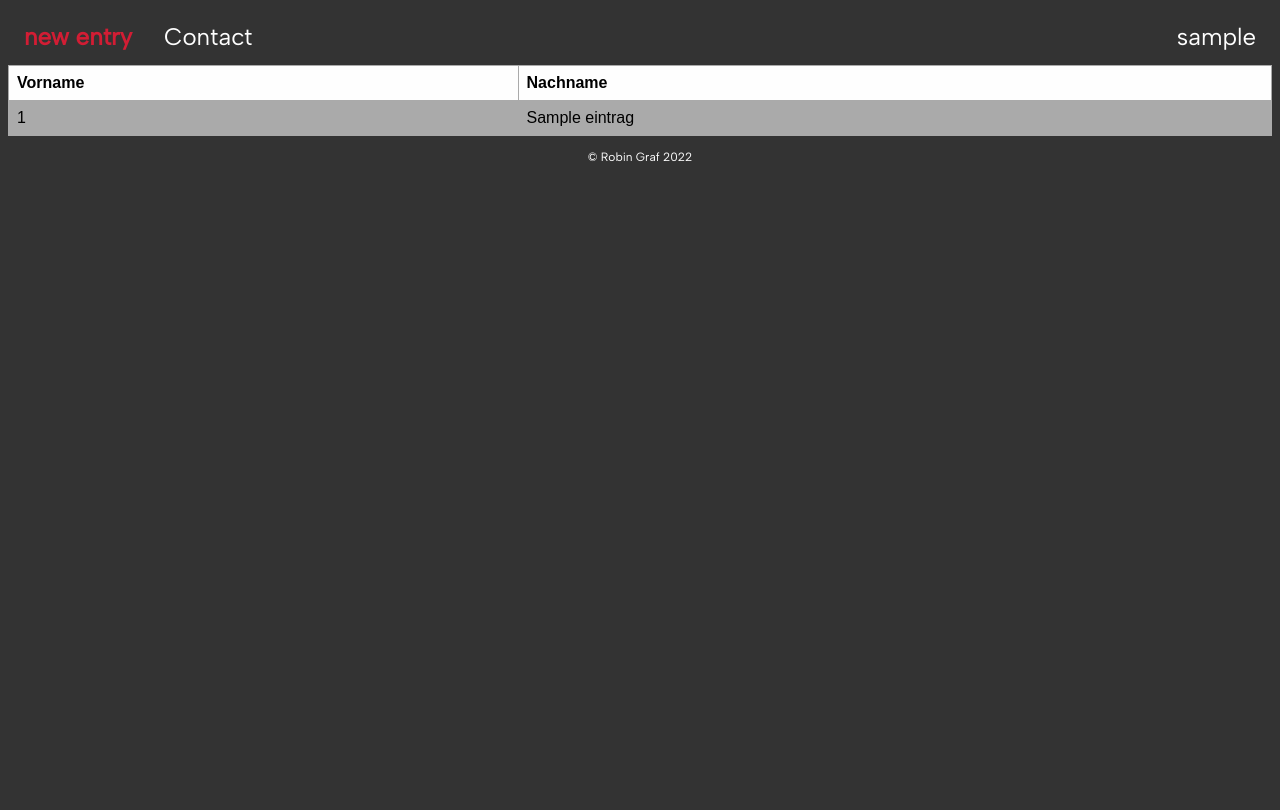
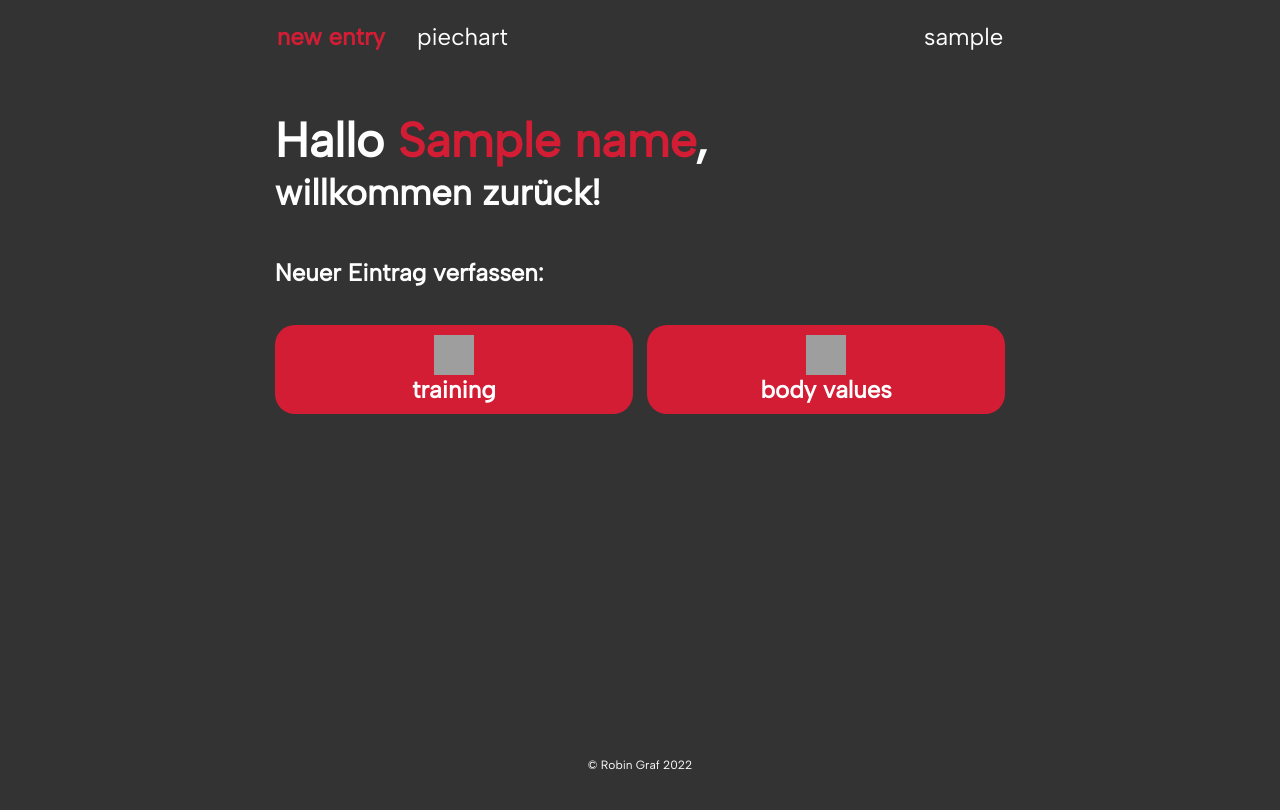
Before and after one commit to sn1perm0nkey/pro2, a Flask app: template hello_world/templates/index.html in a window 1280 px wide. Before the commit the page ends 161 px from the top, so only its background shows below. Run offline with Flask 2, Linux system fonts and the light colour scheme; the template is opened without the code that fills it: most values are stand-ins (such as "Sample title", 1, 10 or a date in 2020); grey boxes are pictures that could not be loaded.

Commit message:
frontend

```diff
--- a/hello_world/datenbank.py
+++ b/hello_world/datenbank.py
@@ -6,14 +6,14 @@ def auslesen():
         inhalt_string = open_file.read()
     return inhalt_string
 
-def abspeichern(vorname, nachname):
+def abspeichern(datum, gewicht):
     with open("database.csv", "r") as open_file:
         inhalt_string = open_file.read()
         inhalt = ast.literal_eval(str(inhalt_string))
         open_file.close()
 
     if vorname not in inhalt.items():
-        new_content = {vorname: nachname}
+        new_content = {bodyfat: gewicht}
         inhalt.update(new_content)
         with open("database.csv", "w") as write_file:
             inhalt_updated = json.dumps(inhalt)
--- a/hello_world/main.py
+++ b/hello_world/main.py
@@ -1,9 +1,12 @@
 from flask import Flask
 from flask import render_template
 from flask import request
+import plotly.express as px
+from plotly.offline import plot
+
+import random
 
 
-import random
 
 from hello_world.datenbank import abspeichern
 from hello_world.datenbank import auslesen
@@ -19,7 +22,7 @@ def start():
     for eintrag in todo_liste:
         vorname, nachname = eintrag.split(",")
         neue_liste.append([vorname, nachname])
-    return render_template("index.html", liste=neue_liste)
+    return render_template("index2.html", liste=neue_liste)
 
 
 @app.route("/home2", methods=["GET", "POST"])
@@ -31,14 +34,14 @@ def homescreen():
         ausgewaehlter_name = random.choice(auswahl)
         return render_template('home2.html', name=ausgewaehlter_name, username=ausgewaehlter_username)
 
-@app.route("/home", methods=["GET", "POST"])
+@app.route("/index", methods=["GET", "POST"])
 def homescreen1():
     if request.method == "GET":
         auswahl = ["Robin"]
         auswahl_username = ["grafrob"]
         ausgewaehlter_username = random.choice(auswahl_username)
         ausgewaehlter_name = random.choice(auswahl)
-        return render_template('home.html', name=ausgewaehlter_name, username=ausgewaehlter_username)
+        return render_template('index.html', name=ausgewaehlter_name, username=ausgewaehlter_username, seitentitel="Home")
 
 @app.route('/bodyvalues', methods=["GET", "POST"])
 def hello_world():
@@ -47,13 +50,26 @@ def hello_world():
         auswahl_username = ["grafrob"]
         ausgewaehlter_username = random.choice(auswahl_username)
         ausgewaehlter_name = random.choice(auswahl)
-        return render_template('bodyvalues.html', name=ausgewaehlter_name, username=ausgewaehlter_username)
+        return render_template('bodyvalues.html', name=ausgewaehlter_name, username=ausgewaehlter_username, seitentitel="Bodyvalues")
 
     if request.method == "POST":
-        vorname = request.form['vorname']
-        nachname = request.form['nachname']
-        abspeichern(vorname, nachname)
+        datum = request.form['datum']
+        gewicht = request.form['gewicht']
+        bodyfat = request.form['bodyfat']
+        tbw = request.form['tbw']
+        muskeln = request.form['muskeln']
+        bmi = request.form['bmi']
+        abspeichern(bodyfat, gewicht)
         return "ok"
+
+
+@app.route("/viz")
+def grafik():
+    fig = px.pie(labels=[1, 2, 3, 4, 5], values=[6, 7, 8, 9, 10])
+    div = plot(fig, output_type="div")
+
+    return render_template("viz.html", barchart=div, seitentitel="Chart")
+
 
 
 if __name__ == "__main__":
--- a/hello_world/static/main.css
+++ b/hello_world/static/main.css
@@ -249,6 +249,7 @@ input[type=submit]:hover {
 .item1:hover {
     background-color: #C51B32;
     border-radius:40px;
+    transform: scale(0.95);
 }
 
 .item2 {
@@ -272,6 +273,7 @@ input[type=submit]:hover {
 .item2:hover {
     background-color: #C51B32;
     border-radius:40px;
+    transform: scale(0.95);
 }
 
 
--- a/hello_world/templates/header.jinja
+++ b/hello_world/templates/header.jinja
@@ -3,8 +3,8 @@
 
 <head>
     <meta charset="UTF-8">
-    <title>Home</title>
-    <link rel="icon" href="../images/hehe.png">
+    <title>{{ seitentitel }}</title>
+    <link rel="icon" type="image/x-icon" href="../images/favicon.png">
     <link rel="stylesheet" href="{{ url_for('static', filename='main.css') }}">
     <link href='https://fonts.googleapis.com/css?family=Albert Sans' rel='stylesheet'>
     <link href='https://fonts.googleapis.com/css?family=Ultra' rel='stylesheet'>
@@ -15,7 +15,7 @@
 
     <ul>
       <li><a class="active" href="{{ url_for('homescreen1')}}">new entry</a></li>
-      <li><a href="#contact">Contact</a></li>
+      <li><a href="{{ url_for('grafik') }}">piechart</a></li>
       <li style="float:right"><a href="#anmelden">{{ username }}</a></li>
     </ul>
 
--- a/hello_world/templates/index.html
+++ b/hello_world/templates/index.html
@@ -1,26 +1,43 @@
 <!DOCTYPE html>
 <html lang="en">
 
+
+
+<body>
+
+<div class="container1">
+
 {% include "header.jinja"%}
 
+    <div class="container2">
+    <h1>Hallo <span class="rot_text_h1">{{ name }}</span>,<br></h1>
+    <h2>willkommen zurück!</h2>
+    </div>
 
-  <div class="container">
-    <table>
-  <tr>
-    <th>Vorname</th>
-    <th>Nachname</th>
-  </tr>
-      {% for eintrag in liste %}
-  <tr>
-    <td>{{ eintrag[0] }}</td>
-    <td>{{ eintrag[1] }}</td>
-  </tr>
-{% endfor %}
-</table>
 
-  </div>
 
+    <div class="container2">
+        <h3>Neuer Eintrag verfassen:</h3>
+    </div>
+
+    <div class="container3">
+        <a class="item2" href="home2">
+            <img src="{{ url_for('static', filename='images/training.png') }}" style="width:40px;height:40px;">
+            training
+        </a>
+        <a class="item2" href="bodyvalues">
+            <img src="{{ url_for('static', filename='images/body_values.png') }}" style="width:40px;height:40px;">
+            body values
+        </a>
+    </div>
+
+
+
+
+
+</div>
 
 {% include "footer.jinja"%}
 </body>
+
 </html>
```
Also changed, not shown: hello_world/bar_test.py (added, +9 -0 lines), hello_world/templates/bodyvalues.html (+13 -13 lines), hello_world/templates/home.html (deleted, +0 -43 lines), hello_world/templates/home2.html (+5 -5 lines), hello_world/templates/index2.html (added, +26 -0 lines), hello_world/templates/viz.html (added, +11 -0 lines), hello_world/database.csv (deleted), hello_world/images/hehe.jpg (deleted), hello_world/images/hehe.png (deleted).
